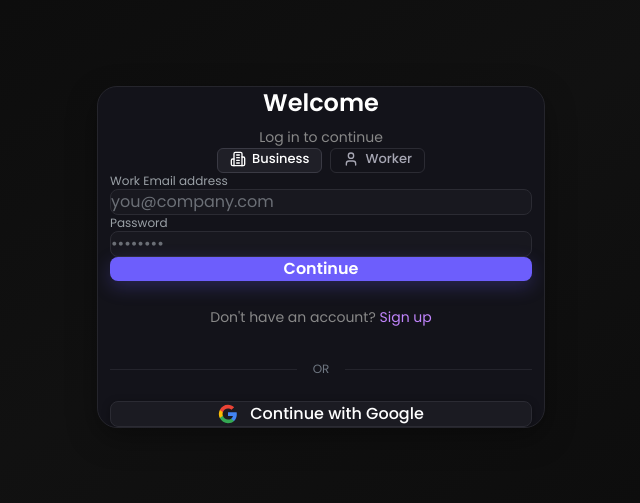
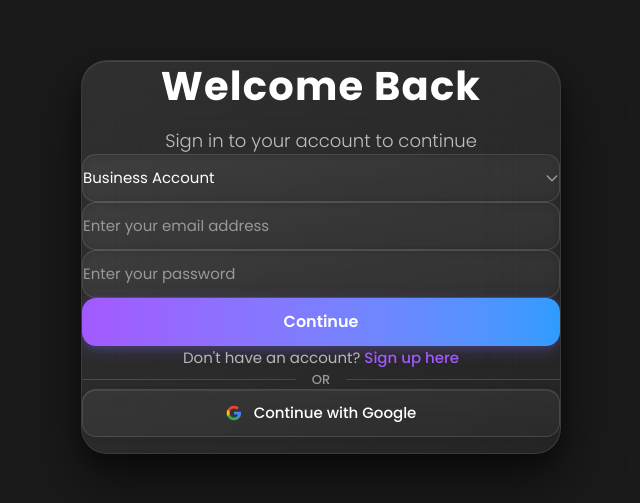
Before and after one commit to worksta/worksta-frontend, a Next.js app: page / in a window 1280 px wide. Shown: the part 143-646 px from the top of the page, without its empty margins (319-959 px from the left). Built offline with nearby package versions, Linux system fonts and the light colour scheme.

Commit message:
the login page update

```diff
--- a/components/auth/Login.tsx
+++ b/components/auth/Login.tsx
@@ -42,118 +42,151 @@ export function Login({ onToggleMode }: LoginProps) {
   }
 
   return (
-    <div className="min-h-screen bg-[#0a0a0a] flex items-center justify-center p-4 font-['Poppins']">
-      <div className="absolute inset-0 bg-gradient-to-br from-[#0a0a0a] via-[#111111] to-[#0a0a0a]"></div>
+    <div className="min-h-screen bg-[#1a1a1a] flex items-center justify-center p-4 md:p-6">
+      <div className="w-full max-w-[480px] mb-[8vh]">
+        {/* Premium frosted-glass login card with layered shadows */}
+        <div
+          className="bg-white/5 backdrop-blur-2xl rounded-[26px] p-8 md:p-10 border border-white/10 relative overflow-hidden"
+          style={{
+            boxShadow: `
+              0 32px 64px rgba(0, 0, 0, 0.4),
+              0 16px 32px rgba(0, 0, 0, 0.3),
+              0 8px 16px rgba(0, 0, 0, 0.2),
+              inset 0 1px 0 rgba(255, 255, 255, 0.1)
+            `
+          }}
+        >
+          {/* Subtle gradient overlay for depth */}
+          <div className="absolute inset-0 bg-gradient-to-br from-white/5 to-transparent pointer-events-none rounded-[26px]"></div>
 
-      <div className="relative z-10 w-full max-w-md">
-        <div className={`transform transition-all duration-700 ${isVisible ? 'scale-100 opacity-100' : 'scale-95 opacity-0'}`}>
-          <div className="bg-[#13131a] border border-[#25252c] rounded-xl shadow-[0_10px_30px_rgba(0,0,0,0.35)] overflow-hidden">
-            <div className="p-10">
-              <div className="text-center mb-8">
-                <h1 className="text-2xl font-semibold text-white mb-2">Welcome</h1>
-                <p className="text-[#888888] text-sm">Log in to continue</p>
+          {/* Premium header section with clear separation */}
+          <div className="text-center mb-12 relative z-10">
+            <h1 className="text-[38px] md:text-[40px] font-black text-white mb-4 tracking-[0.03em] leading-tight">Welcome Back</h1>
+            <p className="text-[#c0c0c0] text-[18px] font-light mb-12">Sign in to your account to continue</p>
           </div>
 
+          {/* Error message */}
           {errors.general && (
-                <div className="mb-6 p-4 bg-red-500/10 border border-red-500/20 rounded-xl text-red-400 text-sm">
+            <div className="mb-6 p-4 bg-red-500/10 border border-red-500/20 rounded-[18px] text-red-400 text-sm relative z-10">
               {errors.general}
             </div>
           )}
 
-              <div className="mb-8 px-3 sm:px-4">
-                <div className="flex items-center justify-center gap-2">
-                  <button
-                    type="button"
-                    className={`px-3 py-1.5 rounded-md text-[13px] font-medium transition-colors border ${
-                      formData.userType === 'business'
-                        ? 'bg-[#1f1f27] text-white border-[#3a3a44]'
-                        : 'bg-transparent text-[#a7a7b4] border-[#2b2b33] hover:bg-[#1a1a22]'
-                    }`}
-                    onClick={() => setFormData(prev => ({ ...prev, userType: 'business' }))}
+          {/* Account type dropdown with clear gap below */}
+          <div className="mb-10 relative z-10">
+            <div className="relative">
+              <select
+                value={formData.userType}
+                onChange={(e) => setFormData(prev => ({ ...prev, userType: e.target.value as UserType }))}
+                className="w-full px-5 py-4 bg-gradient-to-br from-white/8 to-white/4 border border-white/10 rounded-[14px] text-white text-[15px] appearance-none cursor-pointer focus:outline-none focus:border-[#A259FF] focus:ring-2 focus:ring-[#A259FF]/25 transition-all duration-300 hover:bg-gradient-to-br hover:from-white/10 hover:to-white/6 h-[48px]"
+                style={{
+                  boxShadow: 'inset 0 2px 6px rgba(0, 0, 0, 0.12), 0 1px 0 rgba(255, 255, 255, 0.05)'
+                }}
               >
-                    <span className="inline-flex items-center gap-1.5"><Building2 className="w-4 h-4" /> Business</span>
-                  </button>
-                  <button
-                    type="button"
-                    className={`px-3 py-1.5 rounded-md text-[13px] font-medium transition-colors border ${
-                      formData.userType === 'worker'
-                        ? 'bg-[#1f1f27] text-white border-[#3a3a44]'
-                        : 'bg-transparent text-[#a7a7b4] border-[#2b2b33] hover:bg-[#1a1a22]'
-                    }`}
-                    onClick={() => setFormData(prev => ({ ...prev, userType: 'worker' }))}
-                  >
-                    <span className="inline-flex items-center gap-1.5"><User className="w-4 h-4" /> Worker</span>
-                  </button>
+                <option value="business">Business Account</option>
+                <option value="worker">Worker Account</option>
+              </select>
+              <div className="absolute inset-y-0 right-0 flex items-center pr-4 pointer-events-none">
+                <svg className="w-4 h-4 text-[#a0a0a0]" fill="none" stroke="currentColor" viewBox="0 0 24 24">
+                  <path strokeLinecap="round" strokeLinejoin="round" strokeWidth={2} d="M19 9l-7 7-7-7" />
+                </svg>
+              </div>
             </div>
           </div>
 
-              <form onSubmit={handleSubmit} className="space-y-5 px-3 sm:px-4">
-                <div className="space-y-5">
-                  <div>
-                    <label className="block text-xs text-[#9aa0a6] mb-1.5">Work Email address</label>
+          {/* Form fields with clear gaps between each element */}
+          <form onSubmit={handleSubmit} className="relative z-10">
+            {/* Email input field with gap below */}
+            <div className="mb-8">
               <input
                 type="email"
                 value={formData.email}
                 onChange={(e) => setFormData(prev => ({ ...prev, email: e.target.value }))}
-                      placeholder="you@company.com"
-                      className="w-full px-3.5 py-3 bg-[#18181f] border border-[#2b2b33] rounded-lg text-white placeholder-[#6b6f76] focus:outline-none focus:border-[#6d5efc] focus:ring-2 focus:ring-[#6d5efc]/15 transition-all"
+                placeholder="Enter your email address"
+                className="w-full px-5 py-4 bg-gradient-to-br from-white/8 to-white/4 border border-white/10 rounded-[14px] text-white placeholder-[#999999] text-[15px] focus:outline-none focus:border-[#A259FF] focus:ring-2 focus:ring-[#A259FF]/25 transition-all duration-300 hover:bg-gradient-to-br hover:from-white/10 hover:to-white/6 h-[48px]"
+                style={{
+                  boxShadow: 'inset 0 2px 6px rgba(0, 0, 0, 0.12), 0 1px 0 rgba(255, 255, 255, 0.05)'
+                }}
               />
               {errors.email && (
-                      <p className="mt-1 text-xs text-red-400">{errors.email}</p>
+                <p className="mt-2 text-sm text-red-400">{errors.email}</p>
               )}
             </div>
 
-                  <div>
-                    <label className="block text-xs text-[#9aa0a6] mb-1.5">Password</label>
+            {/* Password input field with large gap below */}
+            <div className="mb-12">
               <input
                 type="password"
                 value={formData.password}
                 onChange={(e) => setFormData(prev => ({ ...prev, password: e.target.value }))}
-                      placeholder="••••••••"
-                      className="w-full px-3.5 py-3 bg-[#18181f] border border-[#2b2b33] rounded-lg text-white placeholder-[#6b6f76] focus:outline-none focus:border-[#6d5efc] focus:ring-2 focus:ring-[#6d5efc]/15 transition-all"
+                placeholder="Enter your password"
+                className="w-full px-5 py-4 bg-gradient-to-br from-white/8 to-white/4 border border-white/10 rounded-[14px] text-white placeholder-[#999999] text-[15px] focus:outline-none focus:border-[#A259FF] focus:ring-2 focus:ring-[#A259FF]/25 transition-all duration-300 hover:bg-gradient-to-br hover:from-white/10 hover:to-white/6 h-[48px]"
+                style={{
+                  boxShadow: 'inset 0 2px 6px rgba(0, 0, 0, 0.12), 0 1px 0 rgba(255, 255, 255, 0.05)'
+                }}
               />
               {errors.password && (
-                      <p className="mt-1 text-xs text-red-400">{errors.password}</p>
+                <p className="mt-2 text-sm text-red-400">{errors.password}</p>
               )}
             </div>
-                </div>
 
+            {/* Continue button with clear gap below */}
+            <div className="mb-10">
               <button
                 type="submit"
                 disabled={loading}
-                  className="w-full bg-[#6d5efc] text-white font-semibold py-3 rounded-lg hover:bg-[#7a6cff] transition-colors disabled:opacity-50 disabled:cursor-not-allowed shadow-[0_6px_18px_rgba(109,94,252,0.25)]"
+                className="w-full bg-gradient-to-r from-[#A259FF] to-[#2D9CFF] hover:from-[#B366FF] hover:to-[#3DA8FF] text-white font-semibold py-3.5 rounded-[14px] text-[16px] transition-all duration-300 disabled:opacity-50 disabled:cursor-not-allowed h-[48px] relative overflow-hidden group"
+                style={{
+                  boxShadow: '0 4px 16px rgba(162, 89, 255, 0.25), 0 2px 8px rgba(45, 156, 255, 0.15)'
+                }}
+                onMouseEnter={(e) => {
+                  e.currentTarget.style.boxShadow = '0 6px 20px rgba(162, 89, 255, 0.35), 0 3px 10px rgba(45, 156, 255, 0.2)';
+                }}
+                onMouseLeave={(e) => {
+                  e.currentTarget.style.boxShadow = '0 4px 16px rgba(162, 89, 255, 0.25), 0 2px 8px rgba(45, 156, 255, 0.15)';
+                }}
               >
-                  {loading ? 'Signing In...' : 'Continue'}
+                {/* Subtle shimmer effect */}
+                <div className="absolute inset-0 bg-gradient-to-r from-transparent via-white/15 to-transparent translate-x-[-100%] group-hover:translate-x-[100%] transition-transform duration-700"></div>
+                <span className="relative z-10">{loading ? 'Signing In...' : 'Continue'}</span>
               </button>
+            </div>
           </form>
 
-              <div className="mt-6 text-center px-3 sm:px-4">
+          {/* Sign-up section with clear gap below */}
+          <div className="text-center mb-10 relative z-10">
+            <span className="text-[#b8b8b8] text-[15px]">Don't have an account? </span>
             <button
               onClick={onToggleMode}
-                  className="text-[#888888] hover:text-white text-sm transition-colors font-['Poppins']"
+              className="text-[#A259FF] text-[15px] font-medium relative group transition-colors duration-300 hover:text-[#B366FF]"
             >
-                  Don't have an account? <span className="text-purple-400 hover:text-purple-300">Sign up</span>
+              Sign up here
+              <span className="absolute bottom-0 left-0 w-0 h-0.5 bg-[#A259FF] transition-all duration-300 group-hover:w-full"></span>
             </button>
           </div>
 
-              <div className="mt-8 flex items-center px-3 sm:px-4">
-                <div className="flex-1 border-t border-[#24242c]"></div>
-                <span className="px-4 text-[#6f7782] text-xs">OR</span>
-                <div className="flex-1 border-t border-[#24242c]"></div>
+          {/* OR divider with clear gaps above and below */}
+          <div className="flex items-center my-10 relative z-10">
+            <div className="flex-1 border-t border-white/15"></div>
+            <span className="px-4 text-[#999999] text-[13px] font-medium">OR</span>
+            <div className="flex-1 border-t border-white/15"></div>
           </div>
 
-              <div className="mt-6 px-3 sm:px-4 pb-2">
-                <button className="w-full bg-[#1b1b22] text-white font-medium py-3 rounded-lg hover:bg-[#20202a] transition-colors border border-[#2b2b33] flex items-center justify-center gap-3 shadow-sm">
-                  <svg className="w-5 h-5" viewBox="0 0 24 24">
+          {/* Beautiful Google button with generous spacing */}
+          <div className="mt-2 mb-4 relative z-10">
+            <button className="w-full bg-gradient-to-br from-white/6 to-white/3 hover:from-white/10 hover:to-white/6 border border-white/12 text-white font-medium py-3.5 rounded-[14px] flex items-center justify-center gap-3 text-[15px] transition-all duration-300 h-[48px] group focus:outline-none focus:ring-2 focus:ring-white/20 hover:border-white/20"
+              style={{
+                boxShadow: 'inset 0 1px 0 rgba(255, 255, 255, 0.08), 0 2px 6px rgba(0, 0, 0, 0.08)'
+              }}
+            >
+              <svg className="w-4 h-4 transition-transform duration-300 group-hover:scale-105" viewBox="0 0 24 24">
                 <path fill="#4285F4" d="M22.56 12.25c0-.78-.07-1.53-.2-2.25H12v4.26h5.92c-.26 1.37-1.04 2.53-2.21 3.31v2.77h3.57c2.08-1.92 3.28-4.74 3.28-8.09z"/>
                 <path fill="#34A853" d="M12 23c2.97 0 5.46-.98 7.28-2.66l-3.57-2.77c-.98.66-2.23 1.06-3.71 1.06-2.86 0-5.29-1.93-6.16-4.53H2.18v2.84C3.99 20.53 7.7 23 12 23z"/>
                 <path fill="#FBBC05" d="M5.84 14.09c-.22-.66-.35-1.36-.35-2.09s.13-1.43.35-2.09V7.07H2.18C1.43 8.55 1 10.22 1 12s.43 3.45 1.18 4.93l2.85-2.22.81-.62z"/>
                 <path fill="#EA4335" d="M12 5.38c1.62 0 3.06.56 4.21 1.64l3.15-3.15C17.45 2.09 14.97 1 12 1 7.7 1 3.99 3.47 2.18 7.07l3.66 2.84c.87-2.6 3.3-4.53 6.16-4.53z"/>
               </svg>
-                  Continue with Google
+              <span>Continue with Google</span>
             </button>
-              </div>
-            </div>
           </div>
         </div>
       </div>
```
Also changed, not shown: app/globals.css (+46 -0 lines). Lines whose indentation alone changed are shown as unchanged.
